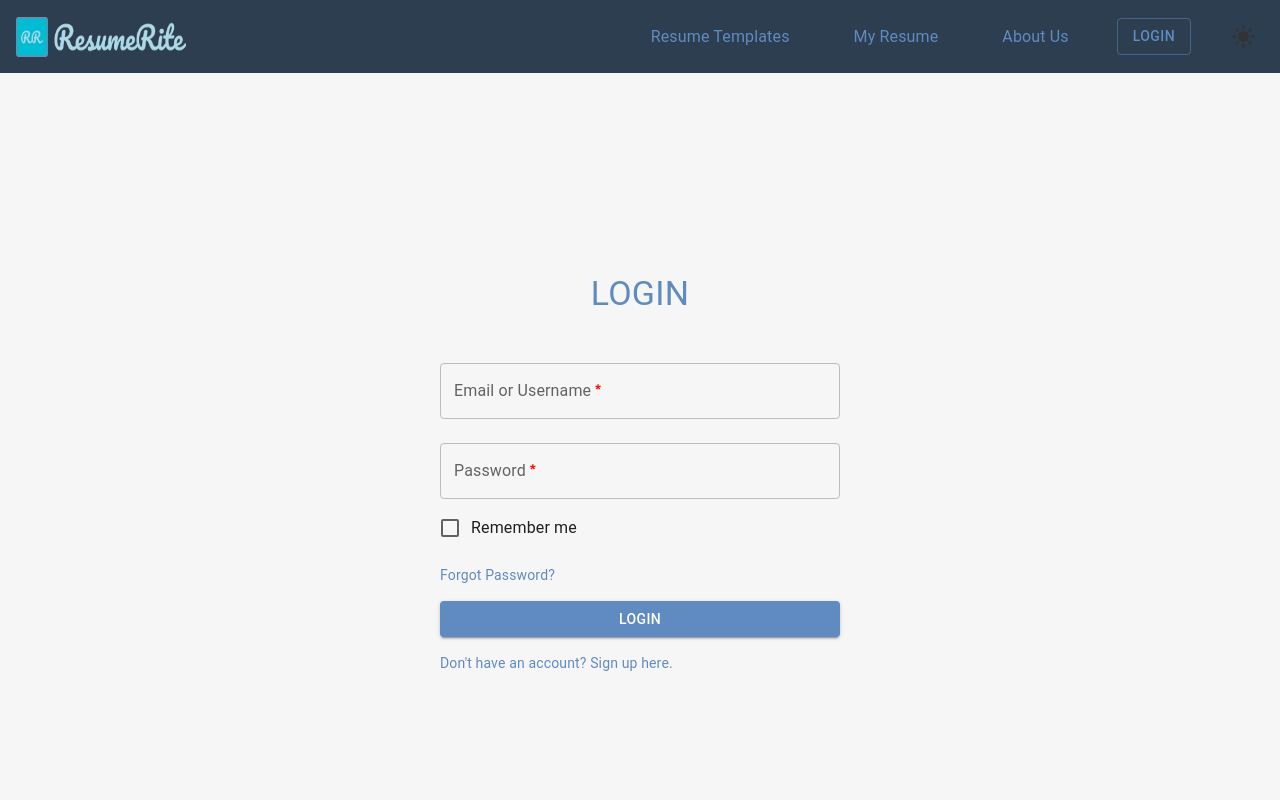
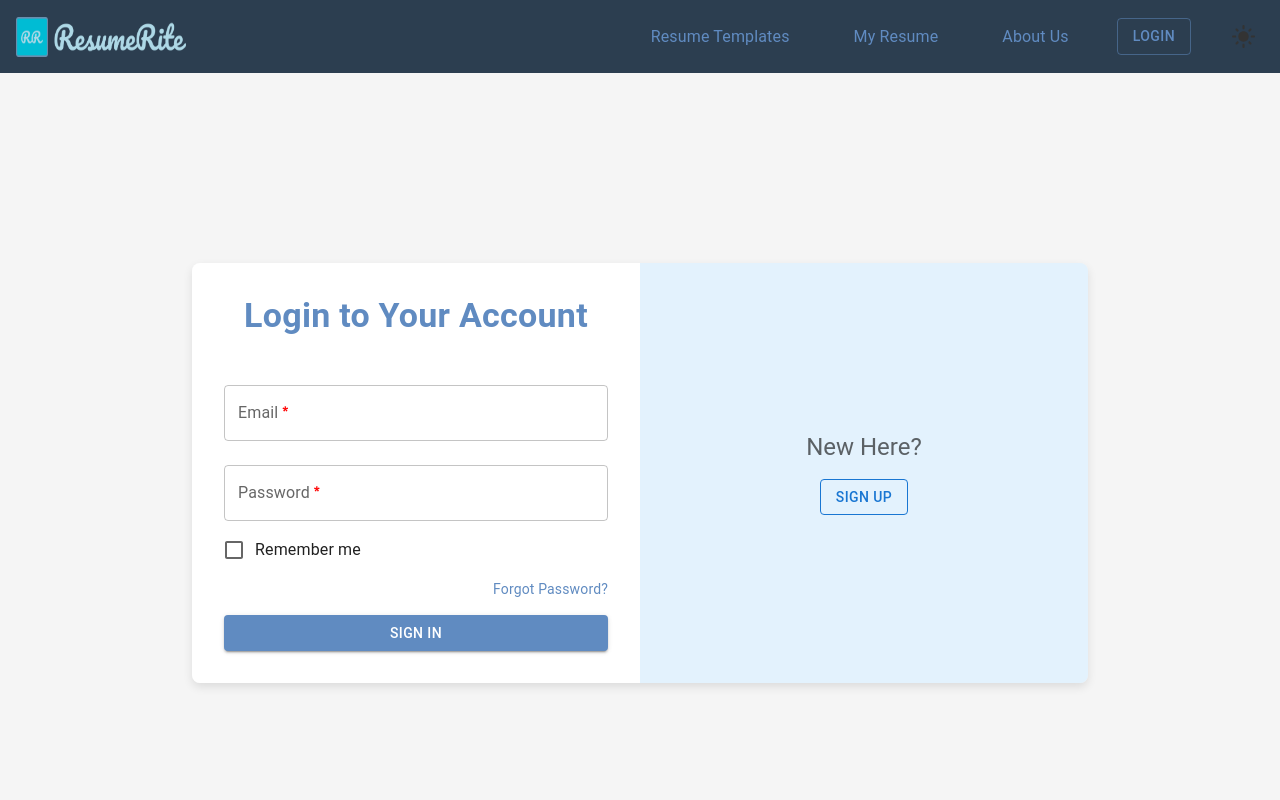
Before and after one commit to Saloni-Panwar/ResumeRite, a React (Create React App) app in the folder Frontend/ResumeRite/: page /login in a window 1280 px wide. Shown: the top 800 px of the page. Built offline with nearby package versions, Linux system fonts and the light colour scheme.

Commit message:
edit login

```diff
--- a/Frontend/ResumeRite/src/Auth/Login.jsx
+++ b/Frontend/ResumeRite/src/Auth/Login.jsx
@@ -1,38 +1,52 @@
-// LoginPage.jsx
+// export default LoginPage;
 import { Box, Button, Checkbox, FormControlLabel, TextField, Typography } from "@mui/material";
-import { useNavigate } from "react-router-dom"; // Import the useNavigate hook
+import { useNavigate } from "react-router-dom";
 
 const LoginPage = () => {
-  const navigate = useNavigate(); // Initialize useNavigate
+  const navigate = useNavigate();
 
   const handleLogin = (event) => {
     event.preventDefault();
-    // Handle login logic here
     console.log("Login form submitted");
-
-    // After successful login, navigate to the home page
     navigate("/");
   };
 
   return (
     <Box
       display="flex"
+      justifyContent="center"
+      alignItems="center"
+      height="100vh"
+      sx={{ backgroundColor: "#f5f5f5" }} // Light grey background
+    >
+      <Box
+        display="flex"
+        width="70%"
+        maxWidth="900px"
+        boxShadow="0 4px 10px rgba(0, 0, 0, 0.1)"
+        borderRadius="8px"
+        overflow="hidden"
+      >
+        {/* Login Section */}
+        <Box
+          flex={1}
+          p="2rem"
+          display="flex"
           flexDirection="column"
+          justifyContent="center"
           alignItems="center"
-      justifyContent="center"
-      height="100vh"
-      p="2rem"
+          sx={{ backgroundColor: "#ffffff" }}
         >
-      <Typography variant="h4" color="primary" mb="2rem">
-        LOGIN
+          <Typography variant="h4" color="primary" fontWeight="bold" mb="2rem">
+            Login to Your Account
           </Typography>
-      <Box component="form" onSubmit={handleLogin} maxWidth="400px" width="100%">
-        {/* Email/Username Field */}
+          <Box component="form" onSubmit={handleLogin} width="100%" maxWidth="400px">
+            {/* Email Field */}
             <TextField
               fullWidth
               variant="outlined"
-          label="Email or Username"
-          type="text"
+              label="Email"
+              type="email"
               margin="normal"
               required
               InputLabelProps={{
@@ -40,7 +54,6 @@ const LoginPage = () => {
                 sx: { "& .MuiInputLabel-asterisk": { color: "red" } },
               }}
             />
-
             {/* Password Field */}
             <TextField
               fullWidth
@@ -54,176 +67,66 @@ const LoginPage = () => {
                 sx: { "& .MuiInputLabel-asterisk": { color: "red" } },
               }}
             />
-
-        {/* Remember Me Checkbox */}
+            {/* Remember Me */}
             <FormControlLabel
               control={<Checkbox color="primary" />}
               label="Remember me"
             />
-
-        {/* Forgot Password Link */}
+            {/* Forgot Password */}
             <Typography
               variant="body2"
               color="primary"
-          onClick={() => console.log("Navigate to forgot password page")}
-          sx={{ cursor: "pointer", mt: "1rem" }}
+              align="right"
+              sx={{ cursor: "pointer", mt: "0.5rem" }}
+              onClick={() => console.log("Forgot Password")}
             >
               Forgot Password?
             </Typography>
-
             {/* Login Button */}
             <Button
               type="submit"
               variant="contained"
               color="primary"
               fullWidth
-          sx={{ marginTop: "1rem" }}
+              sx={{ mt: "1rem" }}
             >
-          Login
+              Sign In
             </Button>
+          </Box>
+        </Box>
 
-        {/* Sign Up Link */}
-        <Typography
-          variant="body2"
+        {/* Signup Section */}
+        <Box
+          flex={1}
+          p="2rem"
+          display="flex"
+          flexDirection="column"
+          justifyContent="center"
+          alignItems="center"
+          sx={{ backgroundColor: "#e3f2fd" }} // Light blue background
+        >
+          <Typography variant="h5" color="textSecondary" mb="1rem">
+            New Here?
+          </Typography>
+          <Button
+            variant="outlined"
             color="primary"
-          sx={{ cursor: "pointer", mt: "1rem" }}
-          onClick={() => navigate("/signup")} // Navigate to the SignUpPage
+            onClick={() => navigate("/signup")}
+            sx={{
+              borderColor: "#1976d2",
+              color: "#1976d2",
+              ":hover": {
+                backgroundColor: "#608BC1",
+                color: "#ffffff",
+              },
+            }}
           >
-          Don't have an account? Sign up here.
-        </Typography>
+            Sign Up
+          </Button>
+        </Box>
       </Box>
     </Box>
   );
 };
 
 export default LoginPage;
-
-
-
-// import { useState } from "react";
-// import { Box, Button, Checkbox, FormControlLabel, TextField, Typography } from "@mui/material";
-// import { useNavigate } from "react-router-dom";
-
-// const LoginPage = () => {
-//   const navigate = useNavigate();
-//   const [isLoggedIn, setIsLoggedIn] = useState(false); // State to track login status
-
-//   const handleLogin = (event) => {
-//     event.preventDefault();
-//     // Simulate successful login logic
-//     const isValidUser = true; // Replace with real authentication logic
-
-//     if (isValidUser) {
-//       console.log("Login successful");
-//       setIsLoggedIn(true); // Set user as logged in
-//       navigate("/"); // Navigate to the home page
-//     } else {
-//       console.error("Login failed");
-//     }
-//   };
-
-//   const handleLogout = () => {
-//     setIsLoggedIn(false); // Set user as logged out
-//     navigate("/login"); // Navigate back to the login page
-//   };
-
-//   return (
-//     <Box
-//       display="flex"
-//       flexDirection="column"
-//       alignItems="center"
-//       justifyContent="center"
-//       height="100vh"
-//       p="2rem"
-//     >
-//       {isLoggedIn ? (
-//         <>
-//           <Typography variant="h4" color="primary" mb="2rem">
-//             Welcome Home!
-//           </Typography>
-//           <Button
-//             variant="contained"
-//             color="secondary"
-//             onClick={handleLogout} // Logout button
-//           >
-//             Logout
-//           </Button>
-//         </>
-//       ) : (
-//         <>
-//           <Typography variant="h4" color="primary" mb="2rem">
-//             LOGIN
-//           </Typography>
-//           <Box component="form" onSubmit={handleLogin} maxWidth="400px" width="100%">
-//             {/* Email/Username Field */}
-//             <TextField
-//               fullWidth
-//               variant="outlined"
-//               label="Email or Username"
-//               type="text"
-//               margin="normal"
-//               required
-//               InputLabelProps={{
-//                 required: true,
-//                 sx: { "& .MuiInputLabel-asterisk": { color: "red" } },
-//               }}
-//             />
-
-//             {/* Password Field */}
-//             <TextField
-//               fullWidth
-//               variant="outlined"
-//               label="Password"
-//               type="password"
-//               margin="normal"
-//               required
-//               InputLabelProps={{
-//                 required: true,
-//                 sx: { "& .MuiInputLabel-asterisk": { color: "red" } },
-//               }}
-//             />
-
-//             {/* Remember Me Checkbox */}
-//             <FormControlLabel
-//               control={<Checkbox color="primary" />}
-//               label="Remember me"
-//             />
-
-//             {/* Forgot Password Link */}
-//             <Typography
-//               variant="body2"
-//               color="primary"
-//               onClick={() => console.log("Navigate to forgot password page")}
-//               sx={{ cursor: "pointer", mt: "1rem" }}
-//             >
-//               Forgot Password?
-//             </Typography>
-
-//             {/* Login Button */}
-//             <Button
-//               type="submit"
-//               variant="contained"
-//               color="primary"
-//               fullWidth
-//               sx={{ marginTop: "1rem" }}
-//             >
-//               Login
-//             </Button>
-
-//             {/* Sign Up Link */}
-//             <Typography
-//               variant="body2"
-//               color="primary"
-//               sx={{ cursor: "pointer", mt: "1rem" }}
-//               onClick={() => navigate("/signup")} // Navigate to the SignUpPage
-//             >
-//               Don't have an account? Sign up here.
-//             </Typography>
-//           </Box>
-//         </>
-//       )}
-//     </Box>
-//   );
-// };
-
-// export default LoginPage;
--- a/Frontend/ResumeRite/src/Auth/Signup.jsx
+++ b/Frontend/ResumeRite/src/Auth/Signup.jsx
@@ -1,3 +1,4 @@
+
 import { Box, Button, TextField, Typography } from "@mui/material";
 import { useNavigate } from "react-router-dom";
 
@@ -14,21 +15,56 @@ const SignUpPage = () => {
   return (
     <Box
       display="flex"
+      height="100vh"
+      sx={{ backgroundColor: "#f5f5f5" }} // Light grey background
+    >
+      {/* Left Section */}
+      <Box
+        flex={1}
+        display="flex"
         flexDirection="column"
         alignItems="center"
         justifyContent="center"
-      height="100vh"
-      p="2rem"
+        sx={{ backgroundColor: "#608BC1", color: "#ffffff" }} // Blue background
       >
-      <Typography variant="h4" color="primary" mb="2rem">
-        SIGN UP
+        <Typography variant="h4" fontWeight="bold" mb="1rem">
+          Welcome Back
+        </Typography>
+        <Button
+          variant="contained"
+          color="secondary"
+          sx={{
+            backgroundColor: "#608BC1",
+            color: "#ffffff",
+            fontWeight: "bold",
+            "&:hover": {
+              backgroundColor: "#608BC1",
+            },
+          }}
+          onClick={() => navigate("/login")}
+        >
+          Sign In
+        </Button>
+      </Box>
+
+      {/* Right Section */}
+      <Box
+        flex={3}
+        display="flex"
+        flexDirection="column"
+        alignItems="center"
+        justifyContent="center"
+        sx={{ backgroundColor: "#ffffff", padding: "2rem" }}
+      >
+        <Typography variant="h4" color="primary" fontWeight="bold" mb="2rem">
+          Create Account
         </Typography>
         <Box component="form" onSubmit={handleSignUp} maxWidth="400px" width="100%">
-        {/* Name Field */}
+          {/* First Name Field */}
           <TextField
             fullWidth
             variant="outlined"
-          label="Full Name"
+            label="First Name"
             type="text"
             margin="normal"
             required
@@ -37,7 +73,19 @@ const SignUpPage = () => {
               sx: { "& .MuiInputLabel-asterisk": { color: "red" } },
             }}
           />
-
+          {/* Last Name Field */}
+          <TextField
+            fullWidth
+            variant="outlined"
+            label="Last Name"
+            type="text"
+            margin="normal"
+            required
+            InputLabelProps={{
+              required: true,
+              sx: { "& .MuiInputLabel-asterisk": { color: "red" } },
+            }}
+          />
           {/* Email Field */}
           <TextField
             fullWidth
@@ -51,7 +99,6 @@ const SignUpPage = () => {
               sx: { "& .MuiInputLabel-asterisk": { color: "red" } },
             }}
           />
-
           {/* Password Field */}
           <TextField
             fullWidth
@@ -65,41 +112,17 @@ const SignUpPage = () => {
               sx: { "& .MuiInputLabel-asterisk": { color: "red" } },
             }}
           />
-
-        {/* Confirm Password Field */}
-        <TextField
-          fullWidth
-          variant="outlined"
-          label="Confirm Password"
-          type="password"
-          margin="normal"
-          required
-          InputLabelProps={{
-            required: true,
-            sx: { "& .MuiInputLabel-asterisk": { color: "red" } },
-          }}
-        />
-
           {/* Sign Up Button */}
           <Button
             type="submit"
             variant="contained"
             color="primary"
             fullWidth
-          sx={{ marginTop: "1rem" }}
+            sx={{ marginTop: "1rem", backgroundColor: "#608BC1" }}
           >
             Sign Up
           </Button>
-
-        {/* Link to Login Page */}
-        <Typography
-          variant="body2"
-          color="primary"
-          sx={{ cursor: "pointer", mt: "1rem" }}
-          onClick={() => navigate("/login")}
-        >
-          Already have an account? Log in here.
-        </Typography>
+        </Box>
       </Box>
     </Box>
   );
```
Lines whose indentation alone changed are shown as unchanged.
